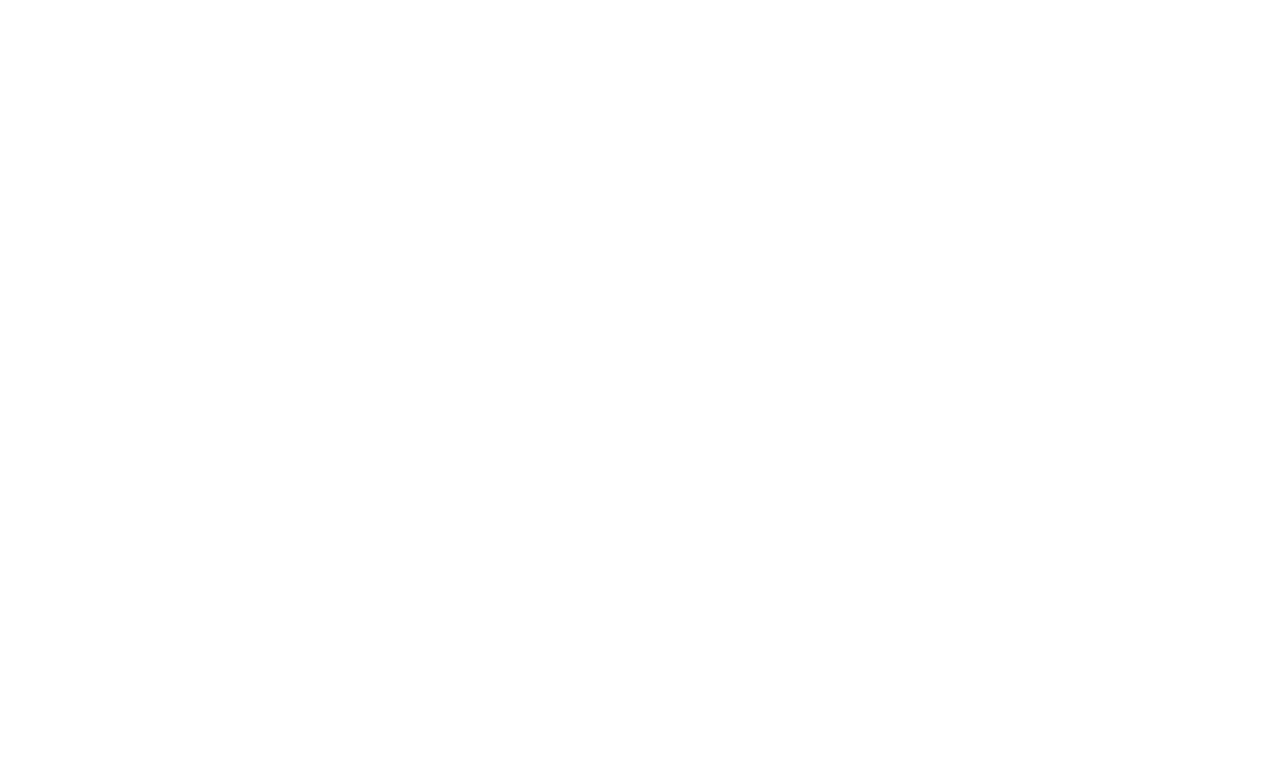
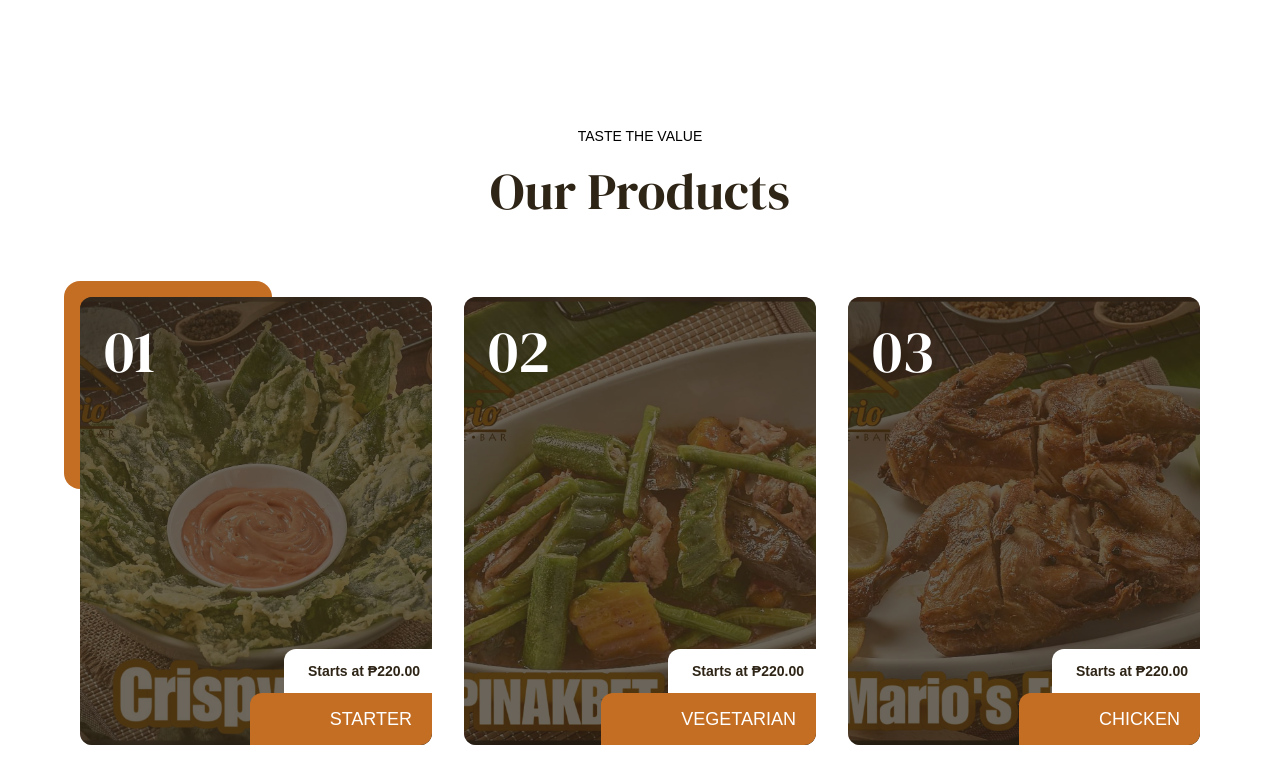
Before and after one commit to ryu-zaki/Balai-Mario, a React (Create React App) app: page / in a window 1280 px wide. Shown: the part 1707-2491 px from the top of the page. Before the commit the page ends 1833 px from the top, so only its background shows below. Built offline with nearby package versions, Linux system fonts and the light colour scheme.

Commit message:
Product Preview

```diff
--- a/src/App.css
+++ b/src/App.css
@@ -7,6 +7,13 @@
     --brown: #90591a;
     --pureWhitw: #fff;
     --dark: #0c0403;
+
+
+    /* Max Widths */
+    --previewContainerWidth: 35em;
+
+    /* Min Heights */
+    --previewContainerHeight: 40em;
 }
 
 * {
@@ -237,9 +244,85 @@
     color: #222;
 }
 
+/* Product Preview */
+
+.preview-container {
+    min-height: var(--previewContainerHeight);
+    justify-content: space-between;
+    max-width: var(--previewContainerWidth);
+    width: 100%;
+}
+
+.preview-container > * {
+    flex: 1;
+    transition: all .7s;
+}
+
+.preview-container > * > * {
+    transition: all .8s;
+}
+
+.preview-container > *:hover {
+    flex: 3;
+}
+
+.preview-container > *:hover .preview-overlay {
+    background-color: rgba(0,0,0,0.7);
+}
+
+.preview-container > *:hover .desc {
+    bottom: 50%;
+    right: 50%;
+
+    translate: 50% 0;
+}
+
+.preview-container > *:hover .desc > * {
+    padding: 0;
+    color: var(--pureWhitw);
+    background-color: transparent;
+}
+
+.preview-container > *:hover .desc > p {
+    right: 50%;
+    translate: 50% 0;
+}
+
+.preview-container > *:hover .desc > h3 {
+    font-size: 2em;
+    margin-top: .6em;
+}
+
+.preview-container > * .info-box {
+    max-width: 26em;
+}
+
+.preview-container > *:hover .info-box {
+    bottom: 0;
+    transform: translateY(-55%);
+}
+
+.preview-section {
+    max-width: 80em;
+    width: 100%;
+}
+
+@media (min-width: 620px) {
+    .preview-container > *:hover {
+        flex: 2;
+    }
+
+    .preview-container > *:hover .info-box {
+        transform: translateY(-40%);
+    }
+}
+
 @media (min-width: 970px) {
 
-
+     :root {
+        --previewContainerWidth: 70em;
+        --previewContainerHeight: 28em;
+     }
 
     .hero-title {
         line-height: 1.2;
@@ -273,6 +356,11 @@
          ;
 
         row-gap: 5em;
+    }
+
+    /* Products Preview */
+    .preview-container > *:hover .info-box {
+        transform: translateY(-55%);
     }
 }
 
@@ -318,6 +406,21 @@
     .about-grid-container > *:last-child img {
         object-position: 67% 0;
     }
+
+    /* Product Preview */
+    .preview-section > div > h2 {
+        line-height: 1;
+    }
+
+    .preview-container > *:hover .desc > h3 {
+        font-size: 2.5em
+    }
+
+    .preview-container > *:hover .info-box {
+        transform: translateY(-40%);
+    }
+
+
 }
 
 @media (min-width: 1580px) {
--- a/src/App.js
+++ b/src/App.js
@@ -2,14 +2,16 @@
 import AboutUs from './components/AboutUs';
 import HeroSection from './components/HeroSection';
 import NavBar from './components/NavBar';
+import ProductsPreview from './components/ProductsPreview';
 
 function App() {
   return (
     <div className='px-7 flex flex-col gap-7 xl:px-14'>
      <NavBar />
-     <main className='flex flex-col gap-20 lg:gap-40'>
+     <main className='flex flex-col gap-20 items-center lg:gap-20'>
      <HeroSection />
      <AboutUs />
+     <ProductsPreview />
      </main>
 
     </div>
--- a/src/components/ProductsPreview.jsx
+++ b/src/components/ProductsPreview.jsx
@@ -7,41 +7,36 @@
 const ProductsPreview = () => {
 
     return (
-        <div>
-          <div>
-            <h2>Our <span>Products</span></h2>
+        <div className='preview-section flex flex-col gap-8 mb-52 lg:gap-14 xl:gap-20'>
+          <div className='flex flex-col items-center'>
+            <span className='text-sm'>TASTE THE VALUE</span>
+            <h2 className='title-font text-darkBrown responsive-title lg:mt-5'>Our Products</h2>
           </div>
 
-          <div className='flex flex-col gap-2'>
-            <section>
-                <img src={starterCover} alt='' />
-                <h2>01</h2>
+          <div className='flex flex-col relative gap-4 preview-container mx-auto lg:flex-row xl:gap-8'>
+            <div className='absolute w-52 h-52 bg-lightOrange -top-4 -z-10 rounded-2xl -left-4'></div>
+            <ProductPreview
+              proNum={"01"}
+              ImgSrc={starterCover}
+              title={"STARTER"}
+              price={220}
+            />
 
-                <div>
-                    <span></span>
-                    <h3>Starter</h3>
-                </div>
-            </section>
+           <ProductPreview
+              proNum={"02"}
+              ImgSrc={vegetarianCover}
+              title={"VEGETARIAN"}
+              price={220}
+            />
 
-            <section>
-                <img src={starterCover} alt='' />
-                <h2>01</h2>
+           <ProductPreview
+              proNum={"03"}
+              ImgSrc={chickenCover}
+              title={"CHICKEN"}
+              price={220}
+            />
 
-                <div>
-                    <span></span>
-                    <h3>Starter</h3>
-                </div>
-            </section>
 
-            <section>
-                <img src={starterCover} alt='' />
-                <h2>01</h2>
-
-                <div>
-                    <span></span>
-                    <h3>Starter</h3>
-                </div>
-            </section>
 
 
           </div>
@@ -50,4 +45,34 @@
     )
 }
 
+const ProductPreview = ({proNum, ImgSrc, title, price}) => {
+
+    return (
+        <section className='relative text-pureWhite product-preview overflow-hidden rounded-xl flex justify-center'>
+
+            {/* Overlay */}
+            <div className='preview-overlay absolute inset-0 w-full h-full bg-darkOverlay'></div>
+
+            {/* Info and Image */}
+            <img className='absolute object-cover -z-10 inset-0 w-full h-full' src={ImgSrc} alt='' />
+
+
+            <h2 className='absolute m-0 text-5xl top-4 title-font left-4 z-10 lg:text-6xl xl:top-6 xl:left-6'>{proNum}</h2>
+
+            <div className='absolute desc bottom-0 right-0 z-10 flex flex-col  text-right items-end'>
+                <p className='rounded-tl-xl relative right-0 bg-pureWhite text-xs p-2 pl-4 transition-all duration-700  font-semibold text-darkBrown lg:text-sm xl:pl-6 xl:p-3'>Starts at ₱
+{price}.00</p>
+                <h3 className='rounded-tl-xl bg-lightOrange m-0 transition-all duration-700  p-2 px-5 pl-20 text-sm lg:text-base xl:pl-20 xl:text-lg xl:py-3'>{title}</h3>
+            </div>
+
+
+            {/* Information */}
+            <div className='info-box absolute bottom-0 text-center translate-y-full flex flex-col gap-3 px-5'>
+              <p className='text-sm lg:text-base xl:leading-7'>Lorem ipsum dolor sit amet, consectetur adipiscing elit. In sed nisl eros. Quisque sagittis lectus eget nisi finibus, </p>
+              <a className='cursor-pointer border-pureWhite border p-2 px-6 rounded-lg self-center font-semibold'>Take a Look</a>
+            </div>
+        </section>
+    )
+}
+
 export default ProductsPreview;
```
